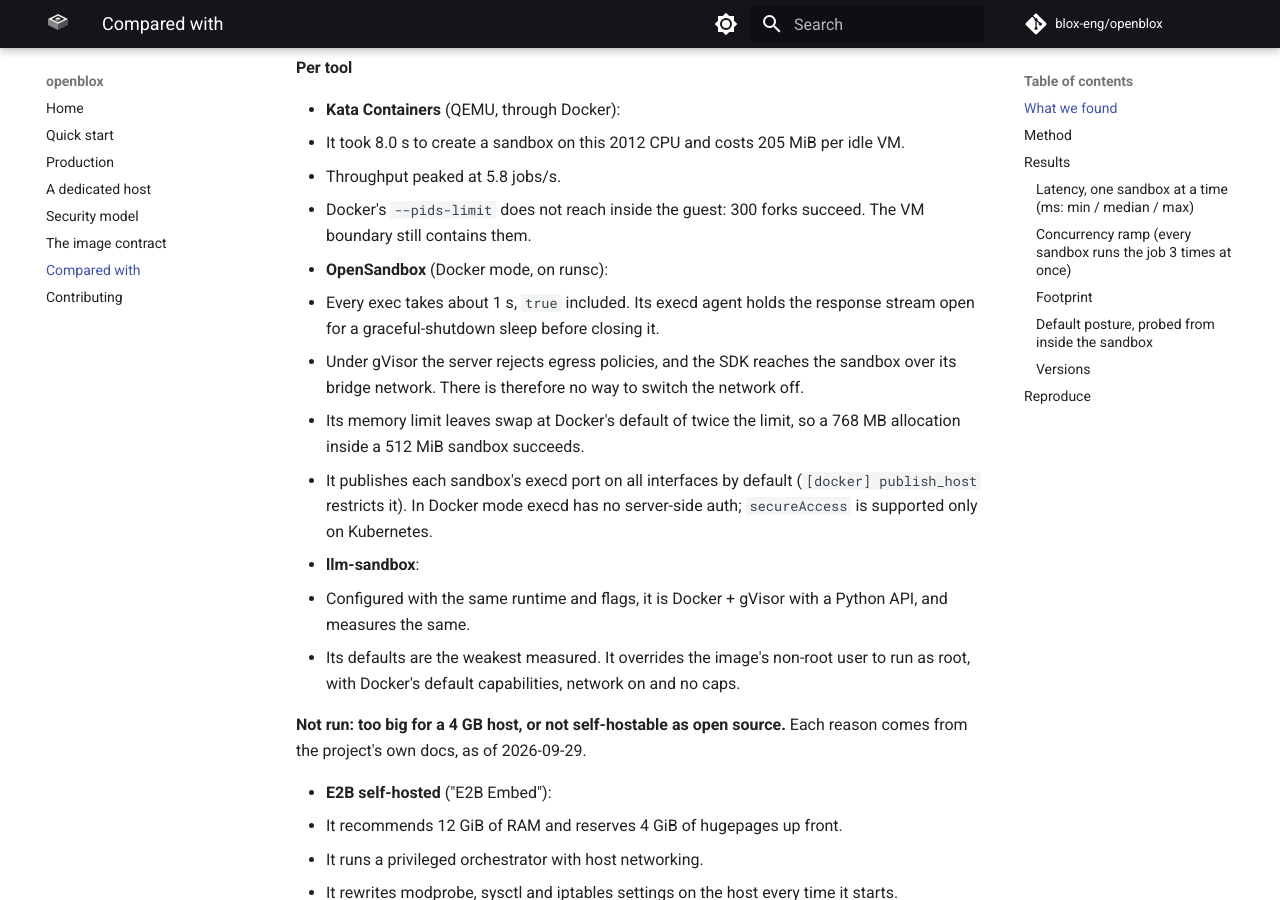
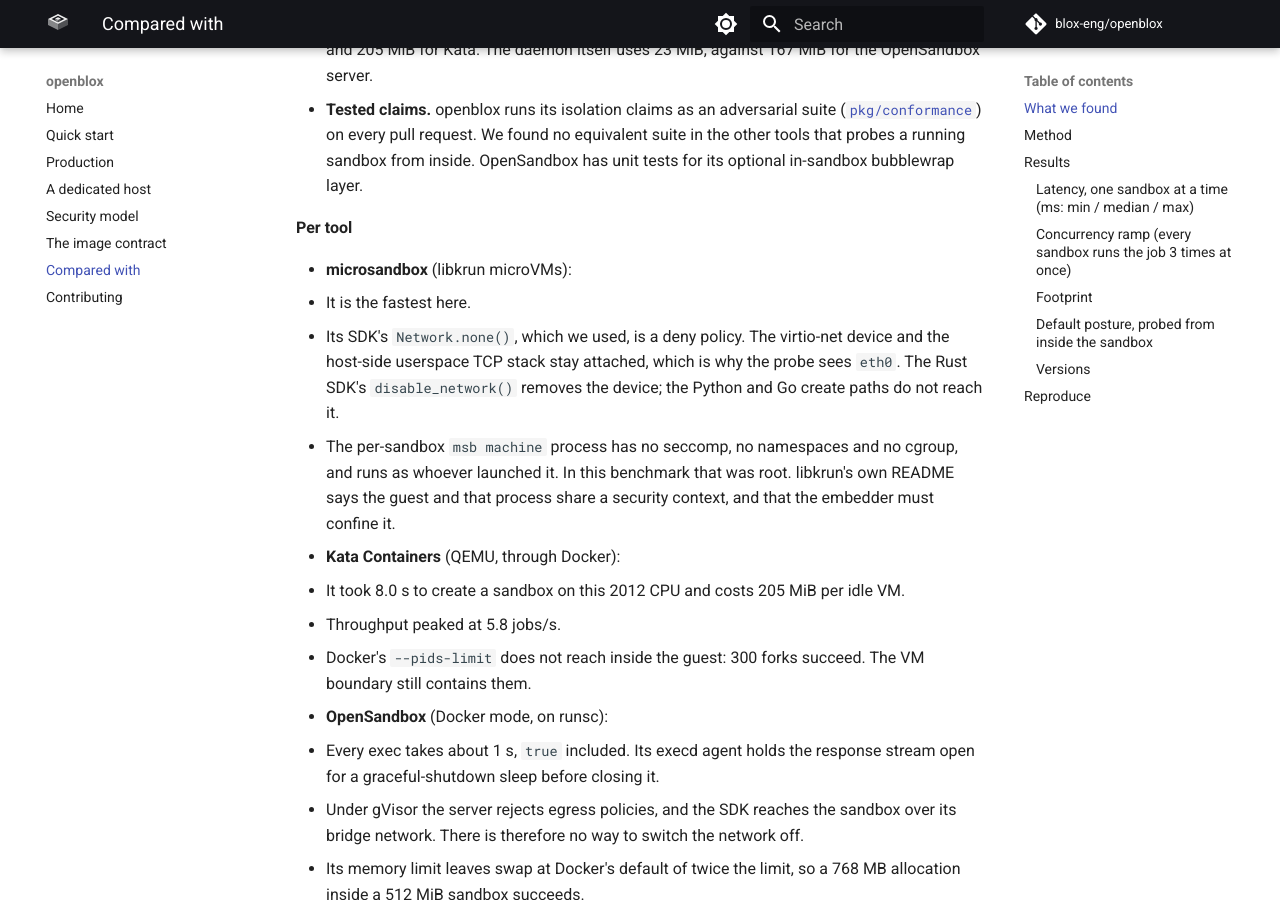
Before and after one commit to blox-eng/openblox, an MkDocs documentation site: the page built from docs/benchmarks/index.md, in a window 1280 px wide and 900 px high, scrolled down 1481 px. Built offline with MkDocs 1.6.1 and Material for MkDocs 9.7.7, drawn with Linux system fonts in a browser that asks for light colours; comment, search, counter and statistics services are not loaded; some of the changed text lies outside the part shown.

Commit message:
docs(bench): say plainly what openblox adds, correct the microsandbox row
The README's gVisor and comparison sections now lead with the honest case:
openblox adds no isolation of its own and measures the same as hand-rolled
gVisor. What it adds is narrow: safe defaults, policy the caller cannot
weaken, tested claims, and lifecycle chores. A "pick something else when"
list follows.

The microsandbox row used Network.none(), which is a deny policy: the
network device stayed attached. Its VM monitor also runs unconfined as the
launching user. Both are now stated.

compare.py: bound docker calls with a timeout, so a hung daemon cannot
stall a worker (CodeRabbit).

Part of #68

Co-Authored-By: Claude Opus 5.5 (1M context) <noreply@anthropic.com>

```diff
--- a/docs/benchmarks/index.md
+++ b/docs/benchmarks/index.md
@@ -9,6 +9,15 @@ the rows where openblox loses.
 
 Measured 2026-09-29 on one small, old host. Treat the numbers as relative, not
 absolute: a newer CPU moves all of them.
+
+**In short**, openblox adds no isolation of its own. Its boundary is gVisor's,
+at gVisor's speed.
+- What it adds is policy: safe defaults, which a caller cannot weaken.
+- It keeps the Docker socket, and the sandboxes, away from the application.
+- Its claims are tested.
+
+If you are the only caller and trust your own flags, hand-rolled gVisor
+measures the same. If you need the fastest cold start, a microVM tool is faster.
 
 ## What we found
 
@@ -61,6 +70,16 @@ absolute: a newer CPU moves all of them.
 
 **Per tool**
 
+- **microsandbox** (libkrun microVMs):
+  - It is the fastest here.
+  - Its SDK's `Network.none()`, which we used, is a deny policy. The virtio-net
+    device and the host-side userspace TCP stack stay attached, which is why the
+    probe sees `eth0`. The Rust SDK's `disable_network()` removes the device;
+    the Python and Go create paths do not reach it.
+  - The per-sandbox `msb machine` process has no seccomp, no namespaces and no
+    cgroup, and runs as whoever launched it. In this benchmark that was root.
+    libkrun's own README says the guest and that process share a security
+    context, and that the embedder must confine it.
 - **Kata Containers** (QEMU, through Docker):
   - It took 8.0 s to create a sandbox on this 2012 CPU and costs 205 MiB per
     idle VM.
@@ -133,7 +152,7 @@ express them. Each tool is driven through its own interface:
 | openblox | `openbloxd`'s HTTP API | setup.sh's `code-exec` profile: 512 MiB, 2 CPUs, 256 MiB disk, 256 processes, egress `none` |
 | docker-runsc, docker-runc | the `docker` CLI | openblox's own hardening flags: memory with swap off, `--cpus`, `--network none`, `--pids-limit 256`, uid 1000, `--read-only`, `--cap-drop ALL`, `no-new-privileges`, two 128 MiB tmpfs |
 | docker-kata | the `docker` CLI, `--runtime kata` | the same flags. Kata 4.2.0 runtime-rs with QEMU, registered in `daemon.json` and picked up with `systemctl reload docker`. `default_memory` was lowered from 2048 to 256 MiB; left at 2048, each 512 MiB sandbox would be a 2.5 GiB VM. |
-| microsandbox | its Python SDK | `memory=512, cpus=2, network=Network.none(), user="1000:1000", security=RESTRICTED` |
+| microsandbox | its Python SDK, run as root | `memory=512, cpus=2, network=Network.none()` (a deny policy; the network device stays attached), `user="1000:1000", security=RESTRICTED` |
 | opensandbox | its Python SDK against its server | `resource={"cpu": "2", "memory": "512Mi"}`, `secure_runtime` gVisor. There is no network-off option under gVisor (see above). Server 1.1.1rc1 was installed from its git tag because the 1.1.0 wheel on PyPI is missing a module and does not start. Execs use the SDK's shell-text form because execd rejected the argv form. |
 | llm-sandbox | `SandboxSession` | the docker-runsc flags passed through `runtime_configs`, and `skip_environment_setup=True`; the setup would `pip install` over the network |
 
```
Also changed, not shown: README.md (+39 -22 lines), docs/benchmarks/compare.py (+9 -3 lines).
